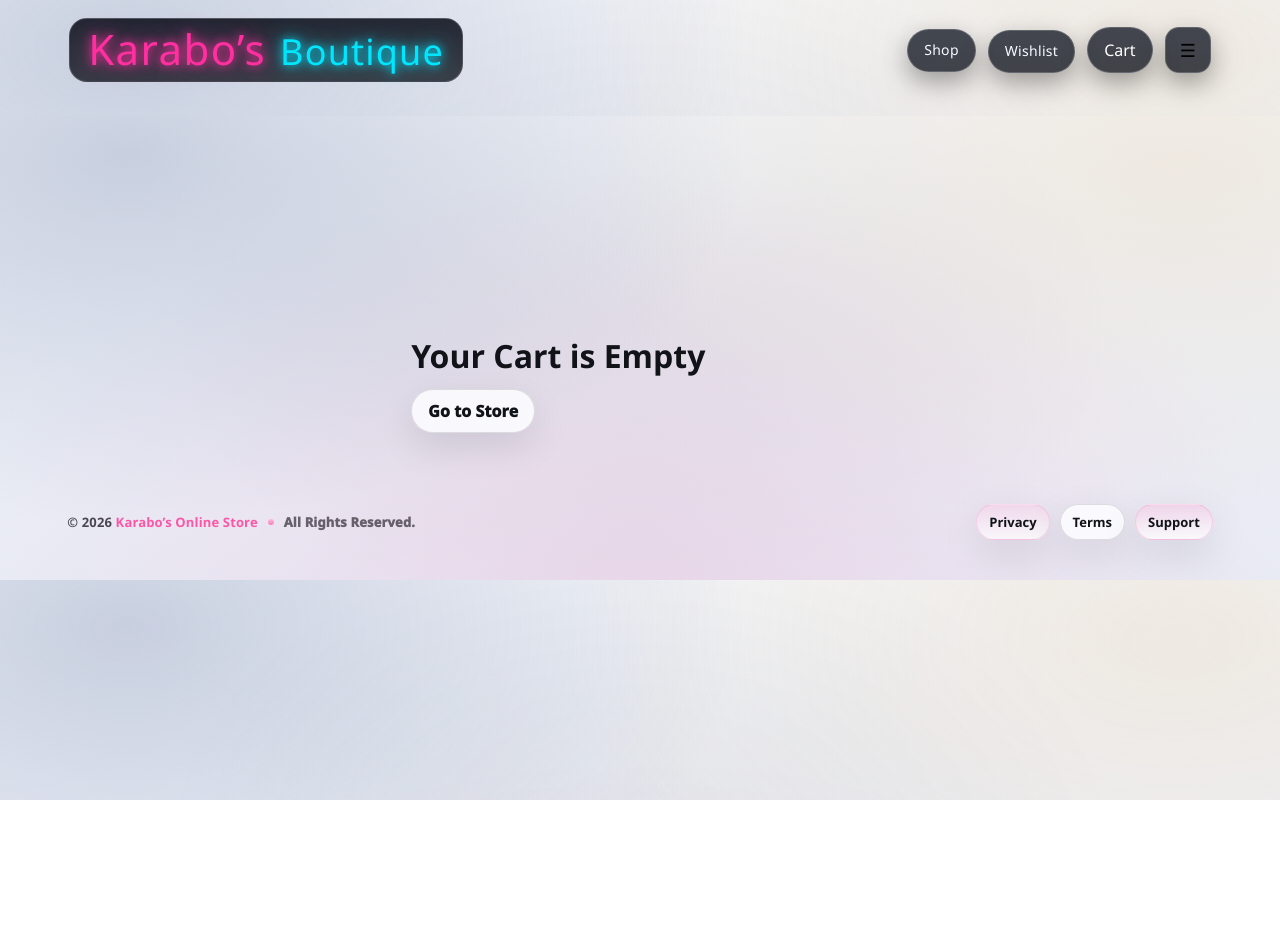
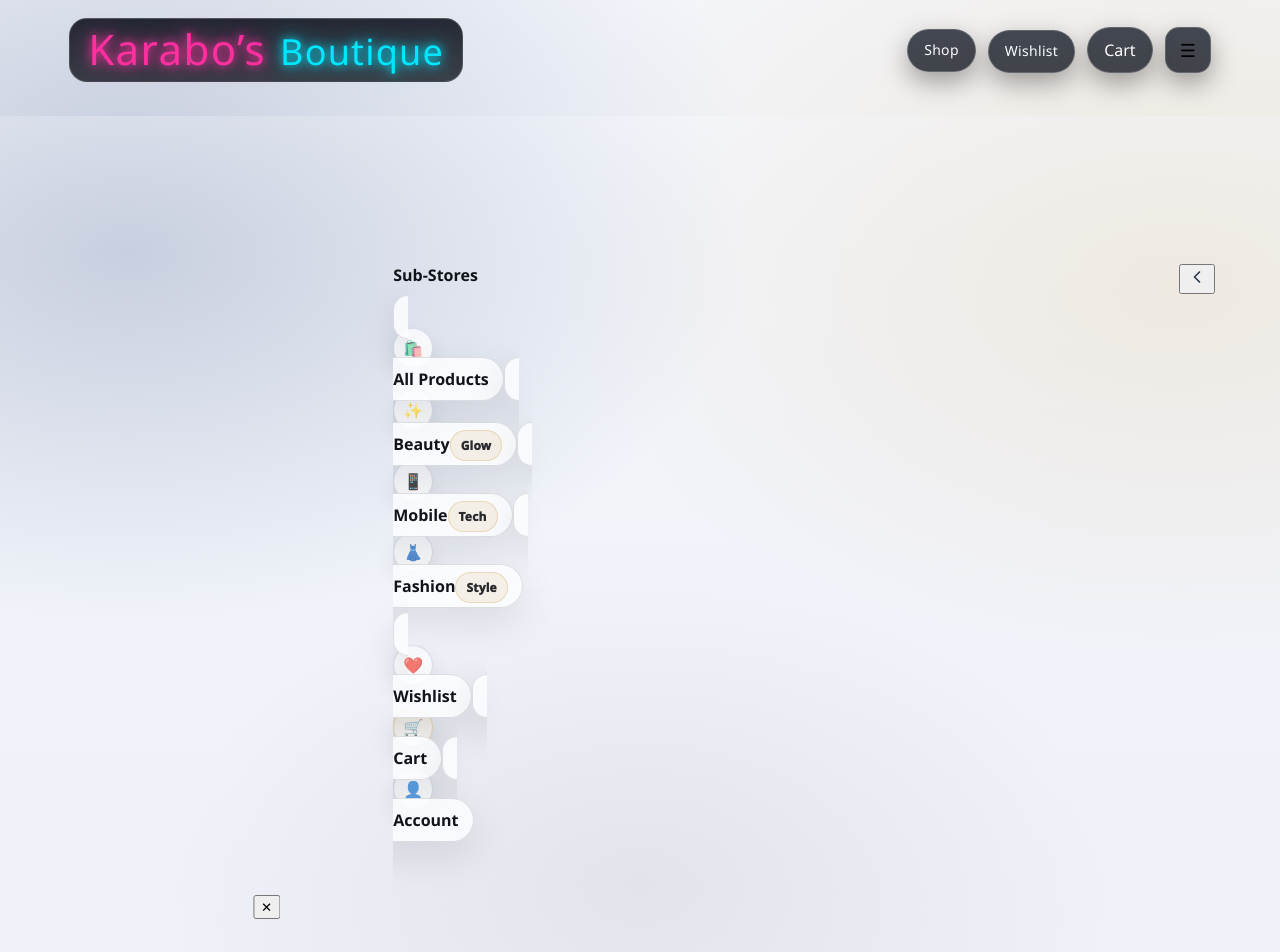
Before and after one commit to yvesf022/kkkkkk, a Next.js app: page /cart in a window 1280 px wide. Shown: the top 952 px of the page. Before the commit the page ends 800 px from the top, so only its background shows below. Built offline with nearby package versions, Linux system fonts and the light colour scheme.

Commit message:
feat: restore full sidebar UI with Netlify-safe client setup

```diff
--- a/components/layout/Sidebar.tsx
+++ b/components/layout/Sidebar.tsx
@@ -31,7 +31,6 @@ function IconWrap({
         display: "grid",
         placeItems: "center",
         flexShrink: 0,
-
         border: active
           ? "1px solid rgba(214, 170, 92, 0.42)"
           : "1px solid rgba(45, 72, 126, 0.16)",
@@ -41,10 +40,7 @@ function IconWrap({
         boxShadow: active
           ? "0 12px 28px rgba(12, 14, 20, 0.12)"
           : "0 10px 22px rgba(12, 14, 20, 0.08)",
-
         color: active ? "rgba(20,34,64,0.92)" : "rgba(20,34,64,0.70)",
-        transition:
-          "transform .16s ease, box-shadow .16s ease, border-color .16s ease, background .16s ease",
       }}
     >
       {children}
@@ -57,8 +53,8 @@ function Badge({ text }: { text: string }) {
     <span
       className="badge"
       style={{
-        borderColor: "rgba(214, 170, 92, 0.34)",
-        background: "rgba(214, 170, 92, 0.14)",
+        borderColor: "rgba(214,170,92,0.34)",
+        background: "rgba(214,170,92,0.14)",
         color: "rgba(12,14,20,0.88)",
       }}
     >
@@ -67,41 +63,12 @@ function Badge({ text }: { text: string }) {
   );
 }
 
-function Divider({ label, collapsed }: { label: string; collapsed: boolean }) {
-  if (collapsed) return <div style={{ height: 8 }} />;
-  return (
-    <div
-      style={{
-        fontSize: 12,
-        letterSpacing: 0.18,
-        fontWeight: 1000,
-        color: "var(--muted2)",
-        marginTop: 2,
-        display: "flex",
-        alignItems: "center",
-        gap: 10,
-      }}
-    >
-      <span style={{ flexShrink: 0 }}>{label}</span>
-      <span
-        aria-hidden="true"
-        style={{
-          height: 1,
-          width: "100%",
-          background: "rgba(12,14,20,0.10)",
-          borderRadius: 999,
-        }}
-      />
-    </div>
-  );
-}
-
 function CollapseChevron({ collapsed }: { collapsed: boolean }) {
   return (
-    <svg width="20" height="20" viewBox="0 0 24 24" fill="none" aria-hidden="true">
+    <svg width="20" height="20" viewBox="0 0 24 24" fill="none">
       <path
         d={collapsed ? "M9 6l6 6-6 6" : "M15 6l-6 6 6 6"}
-        stroke="rgba(20,34,64,0.90)"
+        stroke="rgba(20,34,64,0.9)"
         strokeWidth="2"
         strokeLinecap="round"
         strokeLinejoin="round"
@@ -113,7 +80,6 @@ function CollapseChevron({ collapsed }: { collapsed: boolean }) {
 export default function Sidebar() {
   const path = usePathname();
   const { sidebarOpen, closeSidebar } = useUI();
-
   const cartCount = useStore((s) => s.cartCount());
   const wishlistCount = useStore((s) => s.wishlist.length);
 
@@ -121,42 +87,81 @@ export default function Sidebar() {
   const autoCollapseRef = useRef<boolean | null>(null);
 
   useEffect(() => {
-    const onKeyDown = (e: KeyboardEvent) => {
-      if (e.key === "Escape") closeSidebar();
-    };
-    window.addEventListener("keydown", onKeyDown);
-    return () => window.removeEventListener("keydown", onKeyDown);
-  }, [closeSidebar]);
-
-  useEffect(() => {
     const mq = window.matchMedia("(max-width: 1180px)");
-    const apply = () => {
-      if (autoCollapseRef.current === null) {
-        autoCollapseRef.current = true;
-        setCollapsed(mq.matches);
-      }
-    };
-    apply();
-    const onChange = () => {
-      if (autoCollapseRef.current) setCollapsed(mq.matches);
-    };
-    mq.addEventListener?.("change", onChange);
-    return () => mq.removeEventListener?.("change", onChange);
+    if (autoCollapseRef.current === null) {
+      autoCollapseRef.current = true;
+      setCollapsed(mq.matches);
+    }
   }, []);
 
-  const nav: NavItem[] = useMemo(() => [], []);
-  const quickLinks: NavItem[] = useMemo(() => [], []);
+  const nav: NavItem[] = useMemo(
+    () => [
+      { label: "All Products", href: "/store", icon: <span>🛍️</span> },
+      { label: "Beauty", href: "/store/beauty", badge: "Glow", icon: <span>✨</span> },
+      { label: "Mobile", href: "/store/mobile", badge: "Tech", icon: <span>📱</span> },
+      { label: "Fashion", href: "/store/fashion", badge: "Style", icon: <span>👗</span> },
+    ],
+    []
+  );
+
+  const quickLinks: NavItem[] = useMemo(
+    () => [
+      { label: "Wishlist", href: "/wishlist", badge: wishlistCount ? String(wishlistCount) : undefined, icon: <span>❤️</span> },
+      { label: "Cart", href: "/cart", badge: cartCount ? String(cartCount) : undefined, icon: <span>🛒</span> },
+      { label: "Account", href: "/account", icon: <span>👤</span> },
+    ],
+    [cartCount, wishlistCount]
+  );
 
   const Item = ({ item }: { item: NavItem }) => {
     const active = path === item.href;
     return (
       <Link href={item.href} onClick={closeSidebar} className="pill">
-        {item.label}
+        <IconWrap active={active}>{item.icon}</IconWrap>
+        {!collapsed && <span>{item.label}</span>}
+        {!collapsed && item.badge && <Badge text={item.badge} />}
       </Link>
     );
   };
 
-  return null;
+  return (
+    <>
+      <aside className="kyDesktopSidebar">
+        <SidebarShell
+          collapsed={collapsed}
+          setCollapsed={setCollapsed}
+          nav={nav}
+          quickLinks={quickLinks}
+          Item={Item}
+        />
+      </aside>
+
+      <div
+        className="kyMobileOverlay"
+        onClick={closeSidebar}
+        style={{
+          opacity: sidebarOpen ? 1 : 0,
+          pointerEvents: sidebarOpen ? "auto" : "none",
+        }}
+      />
+
+      <aside
+        className="kyMobileDrawer"
+        style={{
+          transform: sidebarOpen ? "translateX(0)" : "translateX(-110%)",
+        }}
+      >
+        <SidebarShell
+          collapsed={false}
+          setCollapsed={() => {}}
+          nav={nav}
+          quickLinks={quickLinks}
+          Item={Item}
+          forceCloseButton
+        />
+      </aside>
+    </>
+  );
 }
 
 function SidebarShell({
@@ -175,5 +180,31 @@ function SidebarShell({
   forceCloseButton?: boolean;
 }) {
   const { closeSidebar } = useUI();
-  return <div />;
+
+  return (
+    <div className="glass" style={{ height: "100%", padding: 14 }}>
+      <div style={{ display: "flex", justifyContent: "space-between" }}>
+        <strong>{collapsed ? "Menu" : "Sub-Stores"}</strong>
+        {!forceCloseButton ? (
+          <button onClick={() => setCollapsed((s) => !s)}>
+            <CollapseChevron collapsed={collapsed} />
+          </button>
+        ) : (
+          <button onClick={closeSidebar}>✕</button>
+        )}
+      </div>
+
+      <div style={{ marginTop: 12 }}>
+        {nav.map((item) => (
+          <Item key={item.href} item={item} />
+        ))}
+      </div>
+
+      <div style={{ marginTop: 20 }}>
+        {quickLinks.map((item) => (
+          <Item key={item.href} item={item} />
+        ))}
+      </div>
+    </div>
+  );
 }
```
